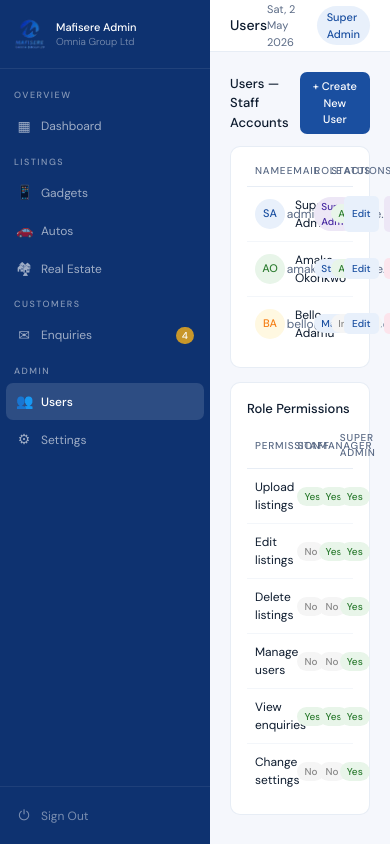
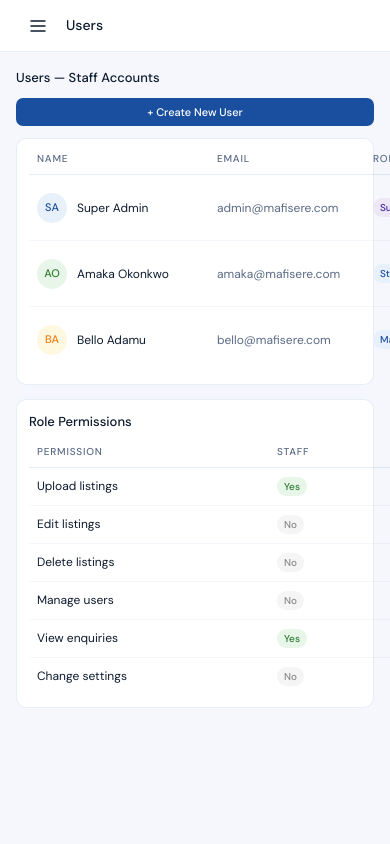
Before and after one commit to SanniAbdulmuiz/Mafisere-omnia-group-admin, a Next.js app: page /users in a window 390 px wide. Built offline with nearby package versions, Linux system fonts and the light colour scheme.

Commit message:
Implement mobile responsiveness for layout components and enhance sidebar functionality

```diff
--- a/app/globals.css
+++ b/app/globals.css
@@ -662,3 +662,151 @@ tr:last-child td {
 .hidden {
   display: none;
 }
+
+/* Mobile Responsive Styles */
+.menu-btn {
+  display: none;
+  background: none;
+  border: none;
+  cursor: pointer;
+  padding: 8px;
+  color: var(--text);
+}
+
+.topbar-left {
+  display: flex;
+  align-items: center;
+  gap: 10px;
+}
+
+.sidebar-close {
+  display: none;
+  position: absolute;
+  top: 10px;
+  right: 10px;
+  background: none;
+  border: none;
+  font-size: 24px;
+  color: white;
+  cursor: pointer;
+}
+
+.sidebar-overlay {
+  display: none;
+  position: fixed;
+  top: 0;
+  left: 0;
+  right: 0;
+  bottom: 0;
+  background: rgba(0,0,0,0.5);
+  z-index: 998;
+}
+
+/* Horizontal scroll for tables */
+.content {
+  overflow-x: auto;
+}
+
+.content table {
+  min-width: 600px;
+}
+
+/* Mobile breakpoint */
+@media (max-width: 768px) {
+  .menu-btn {
+    display: block;
+  }
+
+  .sidebar {
+    position: fixed;
+    left: -220px;
+    top: 0;
+    bottom: 0;
+    z-index: 999;
+    transition: left 0.3s ease;
+  }
+
+  .sidebar.sidebar-open {
+    left: 0;
+  }
+
+  .sidebar-close {
+    display: block;
+  }
+
+  .sidebar-overlay {
+    display: block;
+  }
+
+  .topbar-left {
+    flex: 1;
+  }
+
+  .stats-grid {
+    grid-template-columns: repeat(2, 1fr);
+    gap: 10px;
+  }
+
+  .two-col {
+    grid-template-columns: 1fr;
+  }
+
+  .quick-grid {
+    grid-template-columns: 1fr;
+  }
+
+  .content {
+    padding: 16px;
+  }
+
+  .sec-hdr {
+    flex-direction: column;
+    align-items: flex-start;
+    gap: 10px;
+  }
+
+  .sec-btn {
+    width: 100%;
+  }
+
+  .form-row {
+    grid-template-columns: 1fr;
+  }
+
+  .toggle {
+    width: 44px;
+    height: 24px;
+  }
+
+  .toggle.on::after {
+    left: 22px;
+  }
+
+  .row-acts {
+    flex-wrap: wrap;
+  }
+}
+
+@media (max-width: 480px) {
+  .stats-grid {
+    grid-template-columns: 1fr;
+  }
+
+  .stat-card.hl {
+    order: -1;
+  }
+
+  .topbar-right {
+    display: none;
+  }
+
+  .card {
+    padding: 12px;
+  }
+
+  .settings-row {
+    flex-direction: column;
+    align-items: flex-start;
+    gap: 8px;
+  }
+}
--- a/components/ConditionalLayout.tsx
+++ b/components/ConditionalLayout.tsx
@@ -1,5 +1,6 @@
 'use client'
 
+import { useState } from 'react'
 import { usePathname } from 'next/navigation'
 import Sidebar from '@/components/layout/Sidebar'
 import Topbar from '@/components/layout/Topbar'
@@ -7,20 +8,27 @@ import Topbar from '@/components/layout/Topbar'
 export default function ConditionalLayout({ children }: { children: React.ReactNode }) {
   const pathname = usePathname()
   const isLoginPage = pathname === '/'
+  const [sidebarOpen, setSidebarOpen] = useState(false)
 
   if (isLoginPage) {
     return <>{children}</>
   }
 
   return (
-    <div style={{ display: 'flex', minHeight: '100vh' }}>
-      <Sidebar />
+    <div style={{ display: 'flex', minHeight: '100vh' }} className="admin-layout">
+      <Sidebar isOpen={sidebarOpen} onClose={() => setSidebarOpen(false)} />
       <div className="main">
-        <Topbar />
+        <Topbar onMenuClick={() => setSidebarOpen(true)} />
         <div className="content">
           {children}
         </div>
       </div>
+      {sidebarOpen && (
+        <div
+          className="sidebar-overlay"
+          onClick={() => setSidebarOpen(false)}
+        />
+      )}
     </div>
   )
 }
--- a/components/layout/Sidebar.tsx
+++ b/components/layout/Sidebar.tsx
@@ -2,7 +2,12 @@
 
 import { useRouter, usePathname } from 'next/navigation'
 
-export default function Sidebar() {
+interface SidebarProps {
+  isOpen?: boolean
+  onClose?: () => void
+}
+
+export default function Sidebar({ isOpen = false, onClose }: SidebarProps) {
   const router = useRouter()
   const pathname = usePathname()
 
@@ -14,14 +19,16 @@ export default function Sidebar() {
 
   const handleNav = (path: string) => {
     router.push(path)
+    onClose?.()
   }
 
   return (
-    <aside className="sidebar">
+    <aside className={`sidebar ${isOpen ? 'sidebar-open' : ''}`}>
       <div className="sidebar-brand">
         <img src="/logo.png" alt="Mafisere" style={{width:32,height:32,borderRadius:6,objectFit:'contain'}} />
         <div className="brand-text">Mafisere Admin<span>Omnia Group Ltd</span></div>
       </div>
+      <button className="sidebar-close" onClick={onClose}>×</button>
       <nav className="sidebar-nav">
         <div className="nav-label">Overview</div>
         <button
--- a/components/layout/Topbar.tsx
+++ b/components/layout/Topbar.tsx
@@ -13,7 +13,11 @@ const titles: Record<string, string> = {
   '/settings': 'Settings',
 }
 
-export default function Topbar() {
+interface TopbarProps {
+  onMenuClick?: () => void
+}
+
+export default function Topbar({ onMenuClick }: TopbarProps) {
   const pathname = usePathname()
   const [date, setDate] = useState('')
 
@@ -32,7 +36,14 @@ export default function Topbar() {
 
   return (
     <div className="topbar">
-      <span className="topbar-title">{title}</span>
+      <div className="topbar-left">
+        <button className="menu-btn" onClick={onMenuClick}>
+          <svg width="20" height="20" viewBox="0 0 24 24" fill="none" stroke="currentColor" strokeWidth="2">
+            <path d="M3 12h18M3 6h18M3 18h18"/>
+          </svg>
+        </button>
+        <span className="topbar-title">{title}</span>
+      </div>
       <div className="topbar-right">
         <span className="topbar-date">{date}</span>
         <span className="admin-pill">Super Admin</span>
```
